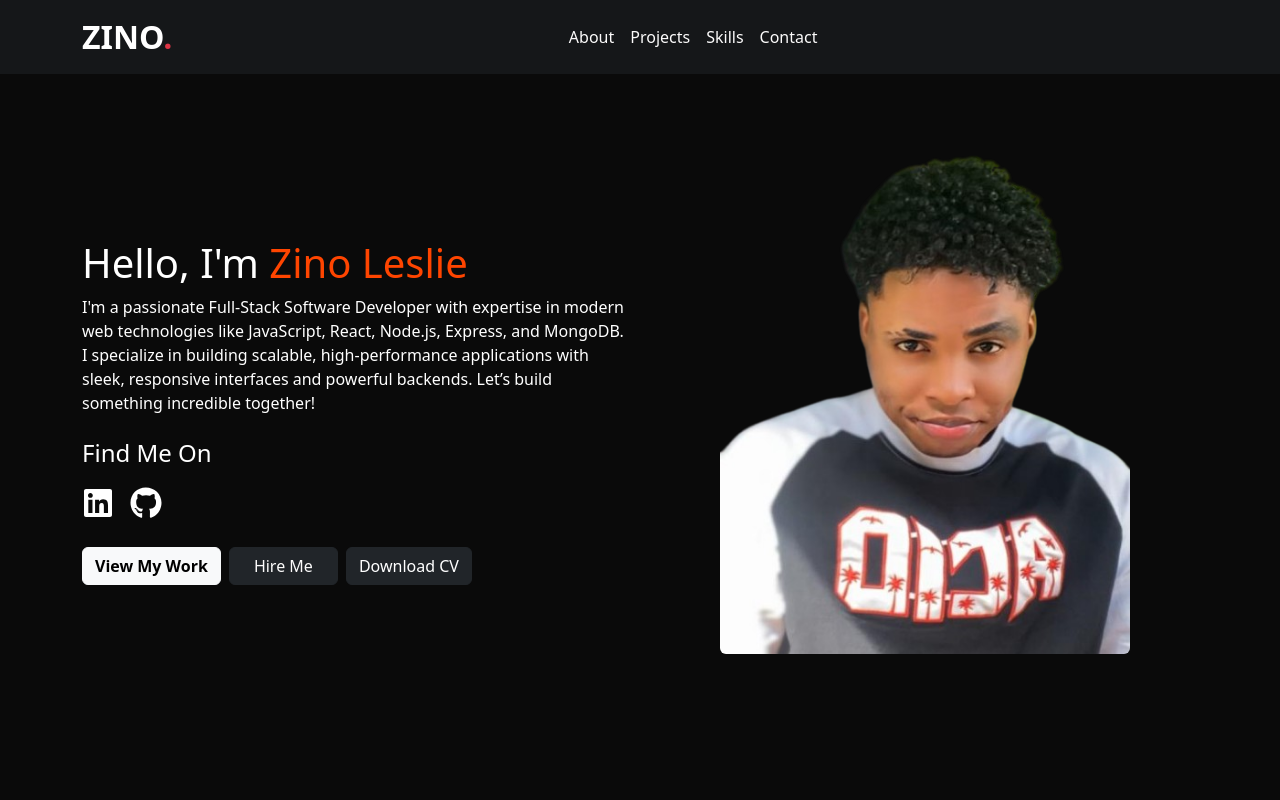
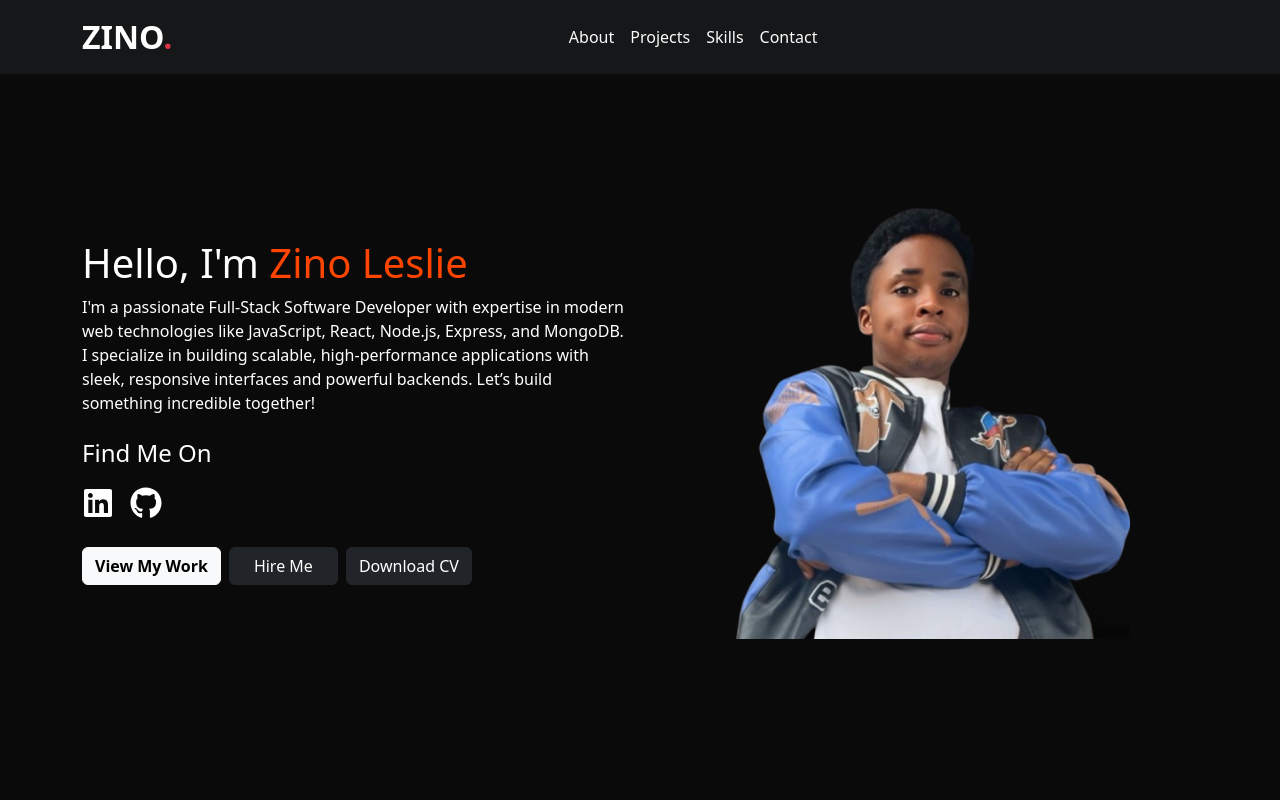
Before and after one commit to zinoleslie/My__Portfolio__Website, a React (Vite) app: page / in a window 1280 px wide. Shown: the top 800 px of the page. Built offline with nearby package versions, Linux system fonts and the light colour scheme.

Commit message:
changed the profile pic

```diff
--- a/src/components/sections/Home.jsx
+++ b/src/components/sections/Home.jsx
@@ -36,7 +36,7 @@ const Home = () => {
 
                     {/* Right Section (Image) */}
                     <div className='col-12 col-md-6 text-center'>
-                        <img src="../Cover_Photo.png" className='img-fluid rounded w-75' alt="My Profile" />
+                        <img src="myPortfolioImage.png" className='img-fluid rounded w-75' alt="My Profile" />
                     </div>
 
                 </div>
```
Also changed, not shown: public/myPortfolioImage.png (added).
